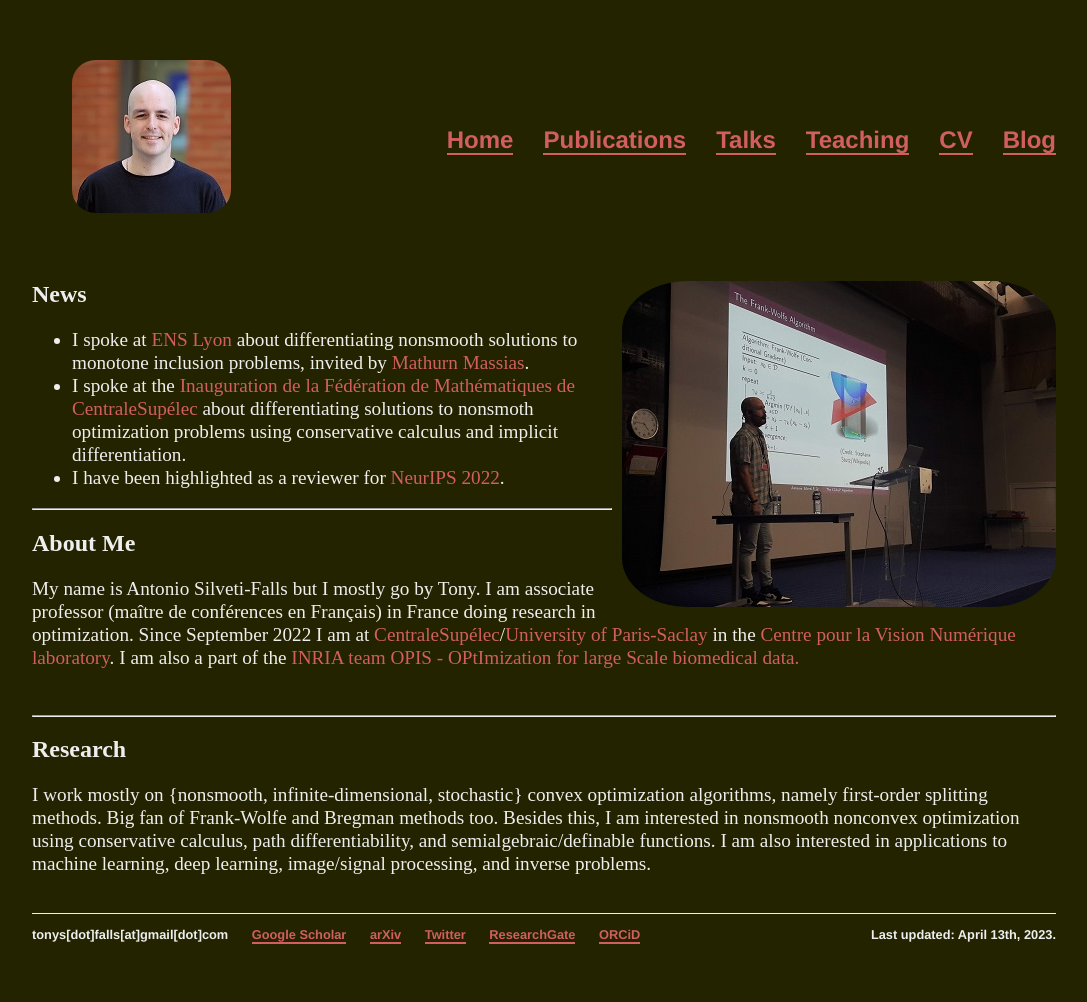
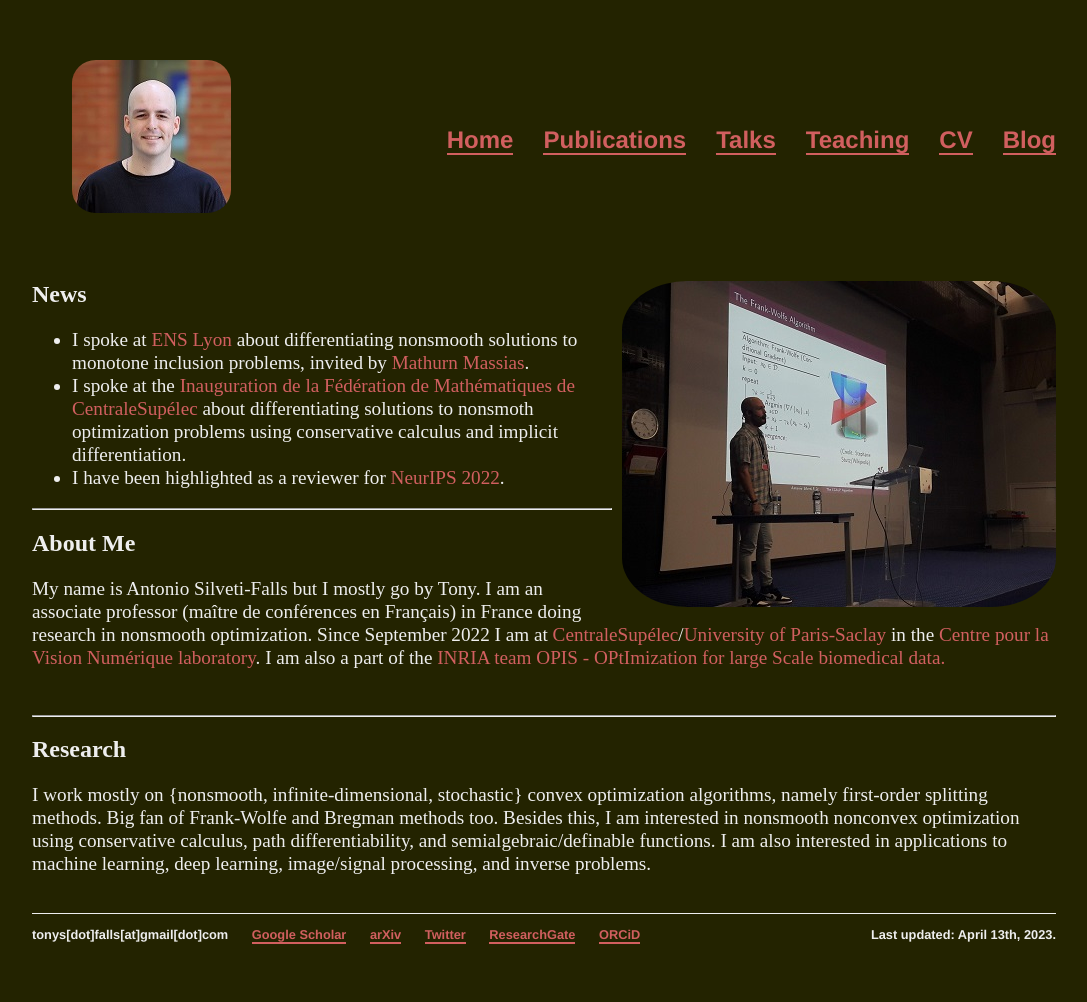
Before and after one commit to tonysf/tonysf.github.io, a Jekyll site: the page built from index.html, in a window 1280 px wide. Shown: the whole page, without its empty margins (96-1183 px from the left). Built offline with Jekyll 4.4.1, drawn with Linux system fonts in a browser that asks for light colours.

Commit message:
Update index.html

```diff
--- a/index.html
+++ b/index.html
@@ -21,7 +21,7 @@
 </p>
 <hr>
 <h2>About Me</h2>
-<p>	My name is Antonio Silveti-Falls but I mostly go by Tony. I am associate professor (maître de conférences en Français) in France doing research in optimization. Since September 2022 I am at <a href="https://www.centralesupelec.fr/">CentraleSupélec</a>/<a href="https://www.universite-paris-saclay.fr/en">University of Paris-Saclay</a> in the <a href="https://cvn.centralesupelec.fr/">Centre pour la Vision Numérique laboratory</a>. I am also a part of the <a href="https://opis-inria.eu/members/">INRIA team OPIS - OPtImization for large Scale biomedical data.</a><br>
+<p>	My name is Antonio Silveti-Falls but I mostly go by Tony. I am an associate professor (maître de conférences en Français) in France doing research in nonsmooth optimization. Since September 2022 I am at <a href="https://www.centralesupelec.fr/">CentraleSupélec</a>/<a href="https://www.universite-paris-saclay.fr/en">University of Paris-Saclay</a> in the <a href="https://cvn.centralesupelec.fr/">Centre pour la Vision Numérique laboratory</a>. I am also a part of the <a href="https://opis-inria.eu/members/">INRIA team OPIS - OPtImization for large Scale biomedical data.</a><br>
 <!--	I am currently a postdoctoral reseracher in applied mathematics at the <a href="https://www.tse-fr.eu/people/antonio-silveti-falls">Toulouse School of Economics</a> advised
 	by <a href="https://www.tse-fr.eu/fr/people/jerome-bolte">Jérôme Bolte</a> and <a href="https://www.irit.fr/~Edouard.Pauwels">Edouard Pauwels</a>. <br>
 	Before this, I did my PhD at the <a href="http://welcome.unicaen.fr">University of Caen</a> in the <a href="https://www.greyc.fr/en/equipes/image-2">GREYC laboratory IMAGE team</a>
```
